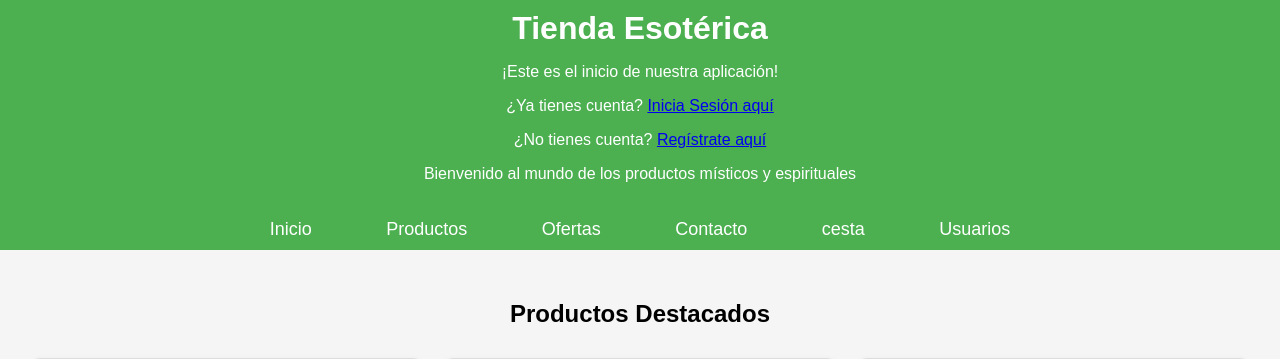
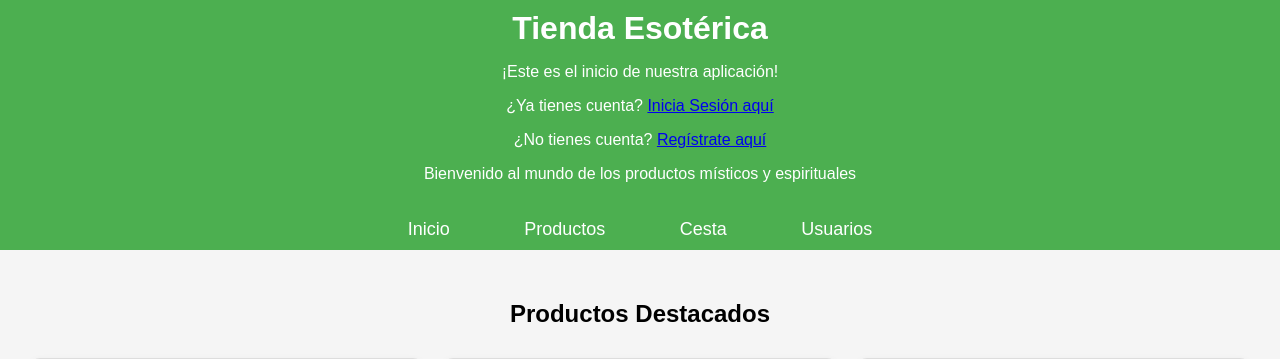
Before and after one commit to Albertoescobarsanchez/pgpi, a Django app: page / in a window 1280 px wide. Shown: the top 359 px of the page. Run offline with Django 5.2, Linux system fonts and the light colour scheme.

Commit message:
añadido Producto

```diff
--- a/app/frontend/templates/home.html
+++ b/app/frontend/templates/home.html
@@ -117,9 +117,7 @@
     <nav>
         <a href="#">Inicio</a>
         <a href="/editarProductos">Productos</a>
-        <a href="#">Ofertas</a>
-        <a href="#">Contacto</a>
-        <a href="/cesta">cesta</a>
+        <a href="/cesta">Cesta</a>
         <a href="/editarUsuario">Usuarios</a>
 
     </nav>
```
